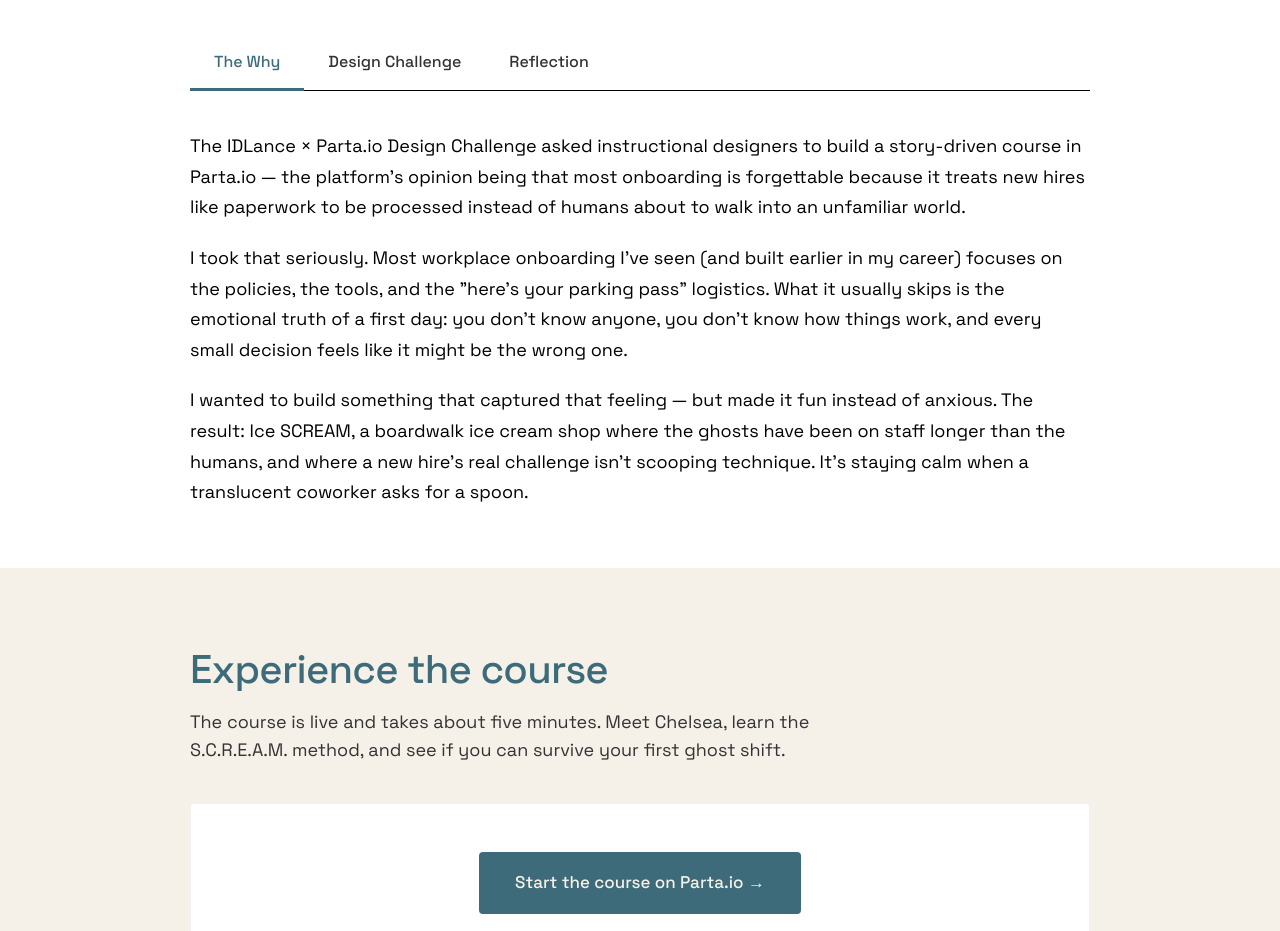
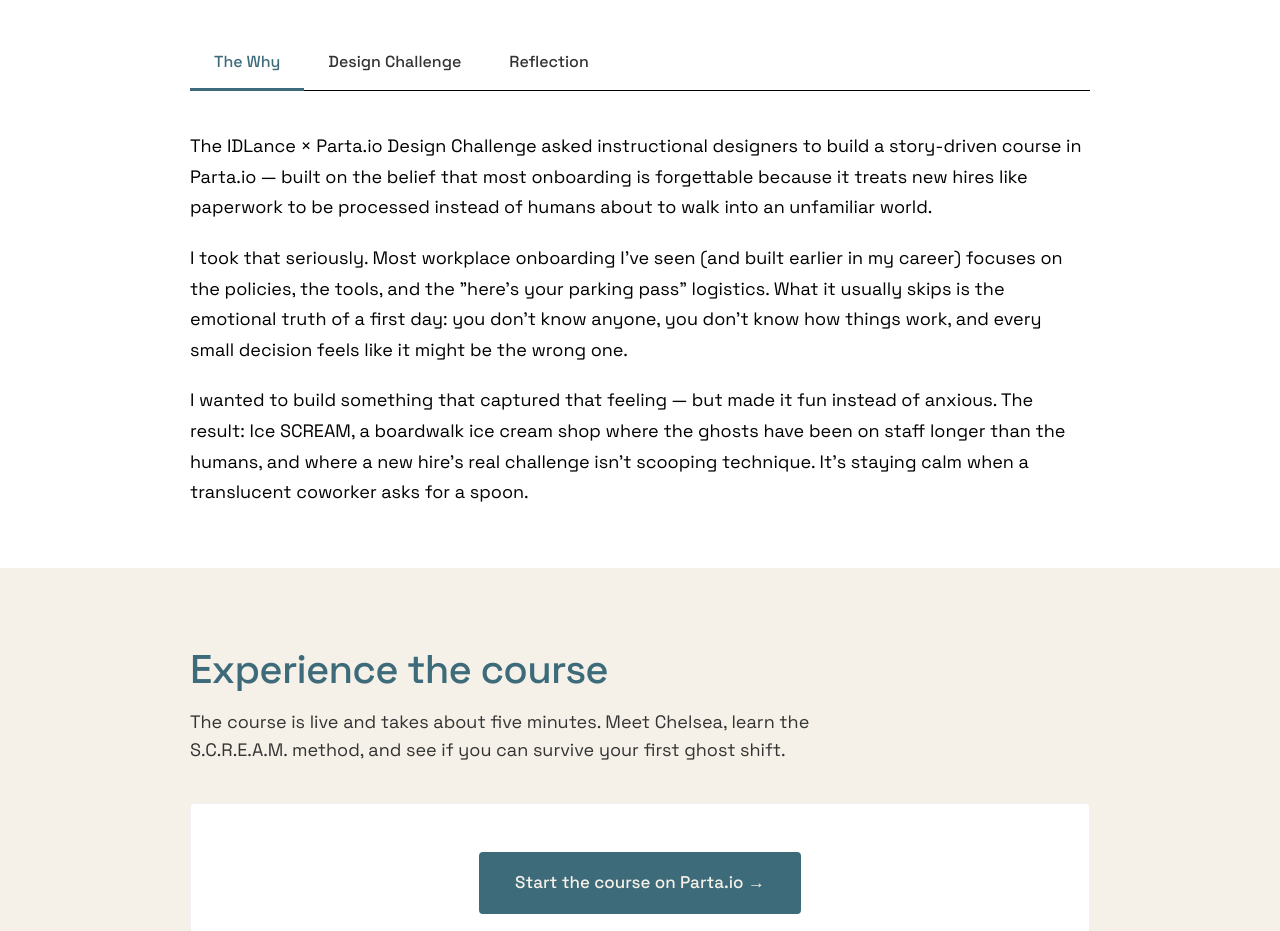
Before and after one commit to amberlaidman/amberlaidman.github.io, a plain HTML site: page case-studies/ice-scream.html in a window 1280 px wide. Shown: the part 900-1831 px from the top of the page. Drawn offline with Linux system fonts and the light colour scheme.

Commit message:
Refine description of IDLance × Parta.io Design Challenge

```diff
--- a/case-studies/ice-scream.html
+++ b/case-studies/ice-scream.html
@@ -63,7 +63,7 @@
     <div class="cs-tab-panels">
 
       <div class="cs-tab-panel active" role="tabpanel" id="tab-why" aria-labelledby="btn-why">
-        <p>The IDLance × Parta.io Design Challenge asked instructional designers to build a story-driven course in Parta.io — the platform's opinion being that most onboarding is forgettable because it treats new hires like paperwork to be processed instead of humans about to walk into an unfamiliar world.</p>
+        <p>The IDLance × Parta.io Design Challenge asked instructional designers to build a story-driven course in Parta.io — built on the belief that most onboarding is forgettable because it treats new hires like paperwork to be processed instead of humans about to walk into an unfamiliar world.</p>
         <p>I took that seriously. Most workplace onboarding I've seen (and built earlier in my career) focuses on the policies, the tools, and the "here's your parking pass" logistics. What it usually skips is the emotional truth of a first day: you don't know anyone, you don't know how things work, and every small decision feels like it might be the wrong one.</p>
         <p>I wanted to build something that captured that feeling — but made it fun instead of anxious. The result: Ice SCREAM, a boardwalk ice cream shop where the ghosts have been on staff longer than the humans, and where a new hire's real challenge isn't scooping technique. It's staying calm when a translucent coworker asks for a spoon.</p>
       </div>
```
